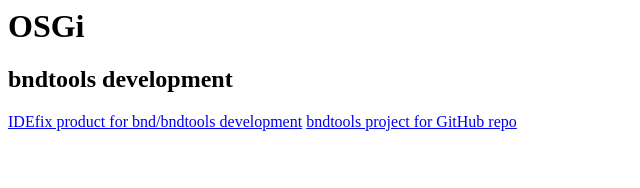
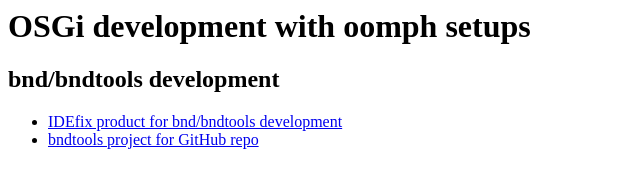
Before and after one commit to peterkir/idefix, a plain HTML site: page index.html in a window 1280 px wide. Shown: the whole page, without its empty margins (0-640 px from the left). Drawn offline with Linux system fonts and the light colour scheme.

Commit message:
Update index.html

```diff
--- a/index.html
+++ b/index.html
@@ -1,7 +1,15 @@
 <html>
 <title>Oomph setup files</title>
-<h1>OSGi</h1>
-<h2>bndtools development</h2>
-<a href="peterkir.github.io/idefix/oomph.osgi/product_IDEfixBndtools.setup">IDEfix product for bnd/bndtools development</a>
-<a href="peterkir.github.io/idefix/oomph.osgi/product_IDEfixBndtools.setup">bndtools project for GitHub repo</a>
+<body>
+<h1>OSGi development with oomph setups</h1>
+<h2>bnd/bndtools development</h2>
+<ul>
+  <li>
+    <a href="peterkir.github.io/idefix/oomph.osgi/product_IDEfixBndtools.setup">IDEfix product for bnd/bndtools development</a>
+  </li>
+  <li>
+    <a href="peterkir.github.io/idefix/oomph.osgi/product_IDEfixBndtools.setup">bndtools project for GitHub repo</a>
+  </li>
+</ul>
+</body>
 </html>
```
